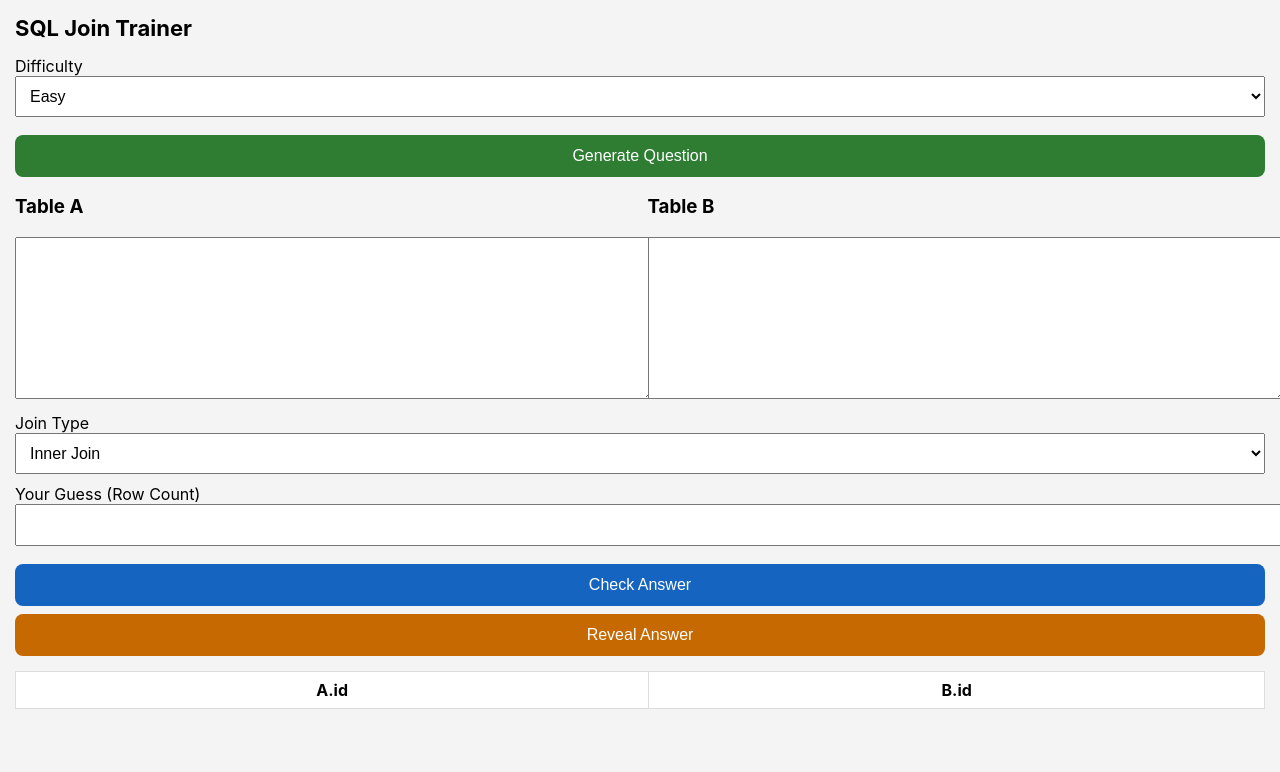
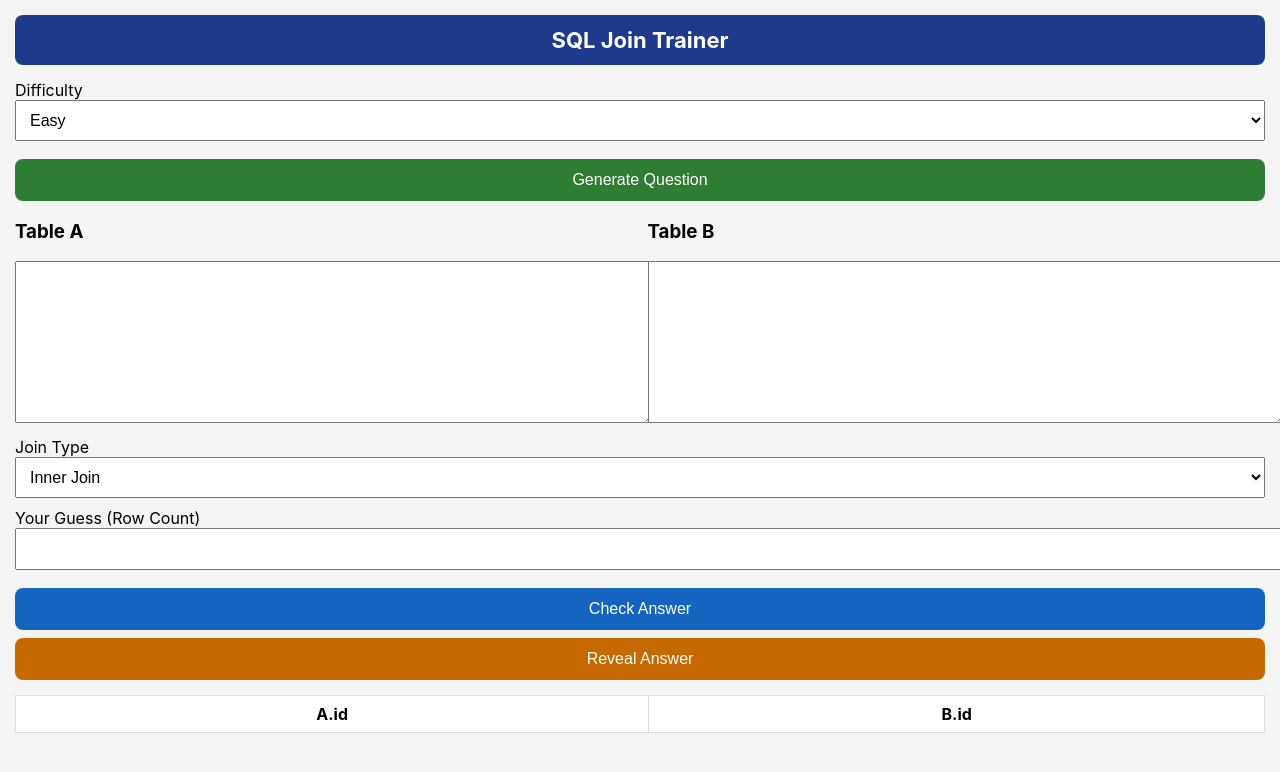
Before and after one commit to PramodD67/SQL-Joins-Trainer-App, a plain HTML site: page index.html in a window 1280 px wide. Drawn offline with Linux system fonts and the light colour scheme.

Commit message:
Style h1 element with background and padding

```diff
--- a/index.html
+++ b/index.html
@@ -15,8 +15,15 @@ background:#f4f4f4;
 color:#000;
 }
 
+
 h1{
 font-size:22px;
+background:#1E3A8A;
+color:white;
+padding:12px;
+border-radius:8px;
+text-align:center;
+margin-bottom:15px;
 }
 
 .container{
```
